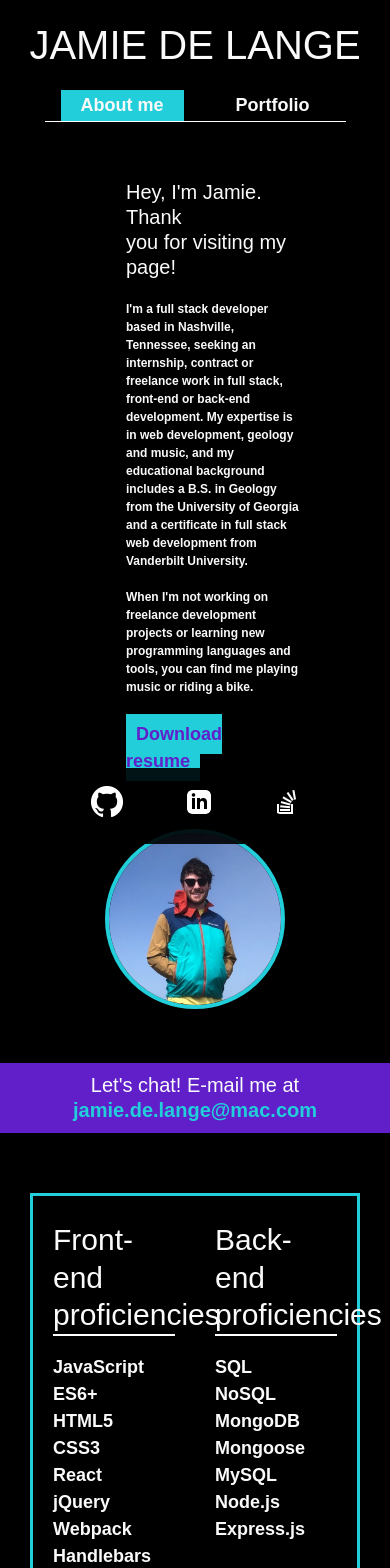
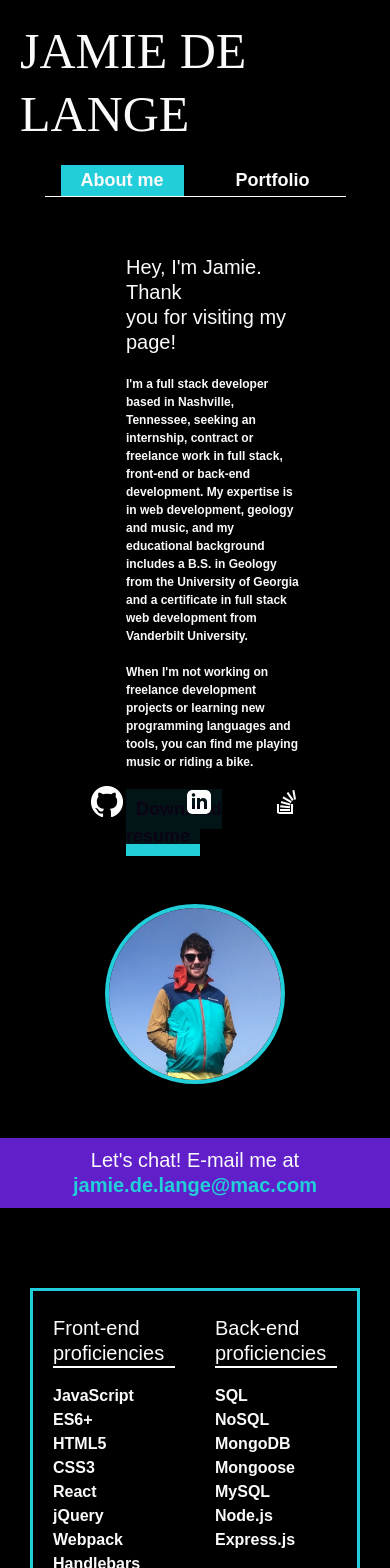
Before and after one commit to jamiedelange/portfolio-react, a React (Create React App) app: page / in a window 390 px wide. Shown: the top 1568 px of the page. Built offline with nearby package versions, Linux system fonts and the light colour scheme.

Commit message:
edits and change title font

```diff
--- a/src/App.js
+++ b/src/App.js
@@ -5,7 +5,6 @@
 import Resume from "./components/Resume";
 import Navigation from "./components/Navigation";
 import Footer from "./components/Footer";
-
 
 function App() {
   useEffect(() => {
--- a/src/index.css
+++ b/src/index.css
@@ -43,6 +43,8 @@
 	flex-direction: column;
 	height: 100%;
 }
+
+@import url('https://fonts.googleapis.com/css2?family=Lexend+Zetta&display=swap');
 
 h1,
 h2,
@@ -107,6 +109,11 @@
 
 header a {
 	color: var(--light);
+}
+
+h1.title {
+	font-size: 50px;
+	font-family: 'Lexend Zetta';
 }
 
 h1.title:hover {
@@ -300,6 +307,7 @@
 	display: flex;
 	min-height: 100%;
 	flex-direction: column;
+	margin-left: 2em;
 }
 .grid-row {
 	display: flex;
@@ -307,6 +315,7 @@
 }
 .grid-item {
 	flex: 1;
+	margin-left: 1em;
 }
 .grid-text {
 	display: flex;
@@ -383,6 +392,7 @@
 	color: rgb(97, 31, 202);;
 	font-size: 1em;
 	background-color: var(--primary);
+	margin-bottom: 25px;
 }
 
 #skill-columns {
@@ -397,7 +407,7 @@
 
 .skill-box {
 	border: 3px solid var(--primary);
-	margin: 0 30px 5em 30px;
+	margin: 20px 30px 5em 30px;
 }
 /* .skill-column-left {
 
@@ -562,6 +572,9 @@
 	.grid-row {
 		display: grid;
 	}
+	.grid {
+		margin: 0 auto 2em auto
+	}
 
 	.img-thumbnail {
 		height: 150px;
@@ -571,7 +584,7 @@
 	.portfolio-box {
 		margin-left: auto;
 		margin-right: auto;
-		margin-bottom: 2em;
+		margin-bottom: 3em;
 	}
 
 	.portfolio-header {
@@ -595,4 +608,17 @@
 	h3.contact-header {
 		text-align: center;
 	}
+
+	#skill-headings {
+		font-size: 20px;
+	}
+
+	ul.skill-ul {
+		font-size: 16px;
+	}
+
+	/* .download {
+		display: flex;
+		justify-content: center;
+	} */
 }
```
